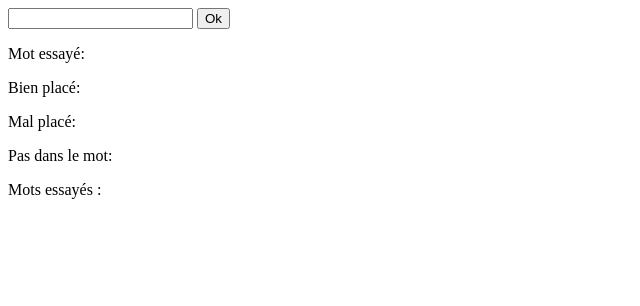
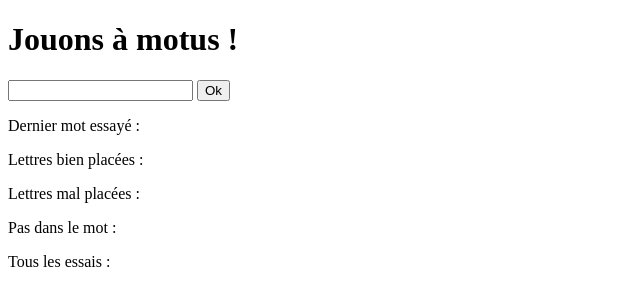
Before and after one commit to gracejudic/motus, a plain HTML site: page index.html in a window 1280 px wide. Both pictures are taken after a click on the button "Ok". Shown: the whole page, without its empty margins (0-640 px from the left). Drawn offline with Linux system fonts and the light colour scheme.

Commit message:
fix indentation et rajout backticks

```diff
--- a/index.html
+++ b/index.html
@@ -6,8 +6,9 @@
   </head>
   <script defer src="script.js"></script>
   <body>
-     <input id="try" />
-     <button onclick="guessWord()">Ok</button>
+    <h1>Jouons à motus !</h1>
+    <input id="try"/>
+    <button onclick="playGame()">Ok</button>
     <p id="wordTried"></p>
     <p id="well"></p>
     <p id="miss"></p>
--- a/script.js
+++ b/script.js
@@ -24,7 +24,7 @@ function isWellPlaced(arrayAnswer, arrayWordTried) {
     return myArray
 }
 
-function IsMissPlaced(arrayAnswer, arrayWordTried) {
+function isMissPlaced(arrayAnswer, arrayWordTried) {
 
     let myArray = [];
     for (let i = 0; i < arrayAnswer.length; i++) {
@@ -47,19 +47,17 @@ function isNotInAnswer(arrayAnswer, arrayWordTried) {
 }
 
 
-function tryWord(wordTried, answer) {
+function tryPlayerWord(wordTried, answer) {
 
     if (wordTried === answer) {
 		return true
     } else {
-
   	    let arrayAnswer = answer.split('');
         let arrayWordTried = wordTried.split('');
 
         wellPlaced = isWellPlaced(arrayAnswer, arrayWordTried);
-    missPlaced = IsMissPlaced(arrayAnswer, arrayWordTried);
+        missPlaced = isMissPlaced(arrayAnswer, arrayWordTried);
         notInAnswer = isNotInAnswer(arrayAnswer, arrayWordTried);
-
 
         return {
             wellPlaced: wellPlaced,
@@ -69,32 +67,31 @@ function tryWord(wordTried, answer) {
     }
 }
 
-function guessWord() {
+function playGame() {
 
     let answer = 'dictionnaire';
     let wordTried = document.getElementById("try").value;
     allWordsTried.push(wordTried);
-    console.log(allWordsTried)
 
-	let result = tryWord(wordTried, answer);
+    let gameResult = tryPlayerWord(wordTried, answer);
 
-    if (result == true) {
-        document.getElementById("win").innerText = 'Vous avez gagné';
+    if (gameResult == true) {
+        document.getElementById("win").innerText = 'Vous avez gagné !';
         ALL_WORDS_TRIED_ELEMENT.innerText = "";
         WELL_PLACED_ELEMENT.innerText = "";
         MISS_PLACED_ELEMENT.innerText = "";
         NOT_IN_WORD_ELEMENT.innerText = "";
     }
 
-    displayMotus(wordTried, result, allWordsTried);
+    displayGameClues(wordTried, gameResult, allWordsTried);
 }
 
-function displayMotus(wordTried, result, allWordsTried) {
+function displayGameClues(wordTried, gameResult, allWordsTried) {
 
     TRY_ELEMENT.value = '';
-    WORD_TRIED_ELEMENT.innerText = 'Mot essayé: '+wordTried;// `${}`
-    ALL_WORDS_TRIED_ELEMENT.innerText = 'Mots essayés :'+allWordsTried;
-    WELL_PLACED_ELEMENT.innerText = 'Bien placé: '+result.wellPlaced.join(', ');
-    MISS_PLACED_ELEMENT.innerText = 'Mal placé: '+result.missPlaced.join(', ');
-    NOT_IN_WORD_ELEMENT.innerText = 'Pas dans le mot: '+result.notInAnswer.join(', ');
+    WORD_TRIED_ELEMENT.innerText = `Dernier mot essayé : ${wordTried}`
+    ALL_WORDS_TRIED_ELEMENT.innerText = `Tous les essais : ${allWordsTried}`;
+    WELL_PLACED_ELEMENT.innerText = `Lettres bien placées : ${gameResult.wellPlaced.join(', ')}`;
+    MISS_PLACED_ELEMENT.innerText = `Lettres mal placées : ${gameResult.missPlaced.join(', ')}`;
+    NOT_IN_WORD_ELEMENT.innerText = `Pas dans le mot : ${gameResult.notInAnswer.join(', ')}`;
 }
```
Lines whose indentation alone changed are shown as unchanged.
